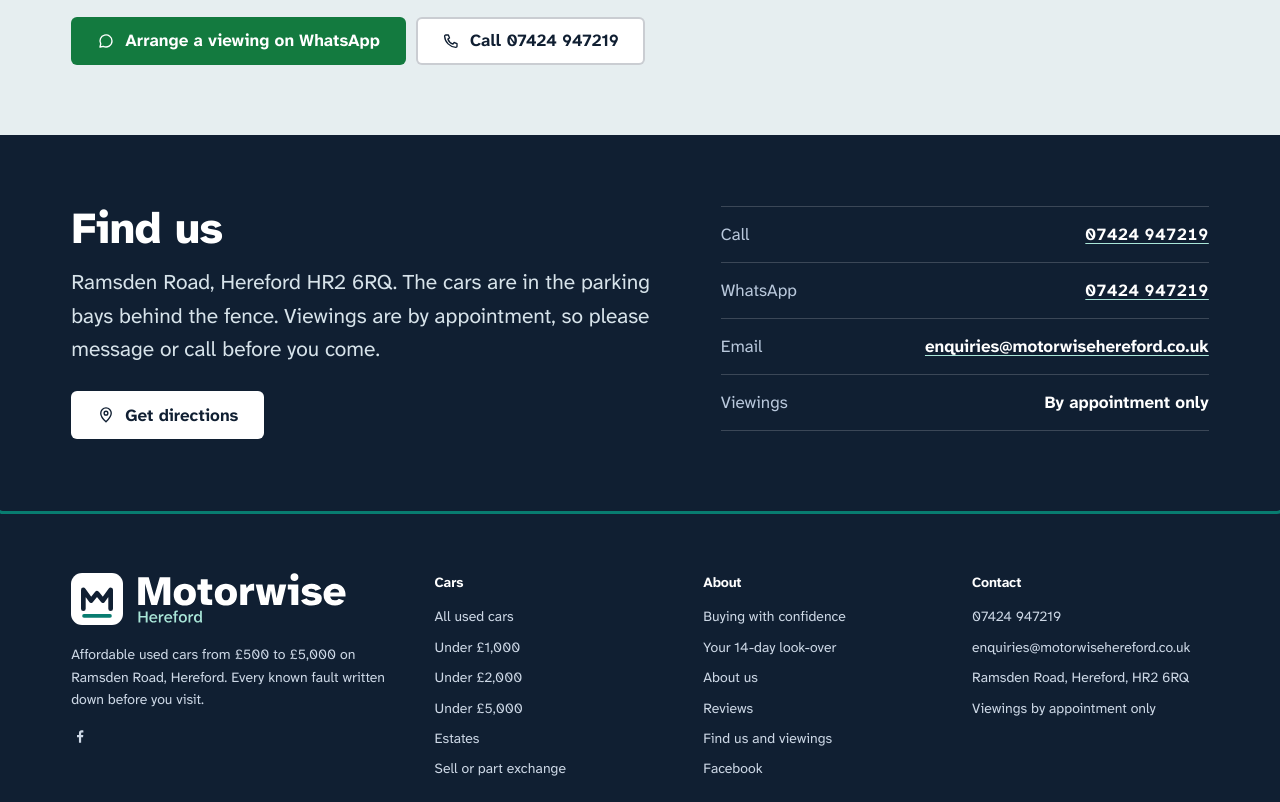
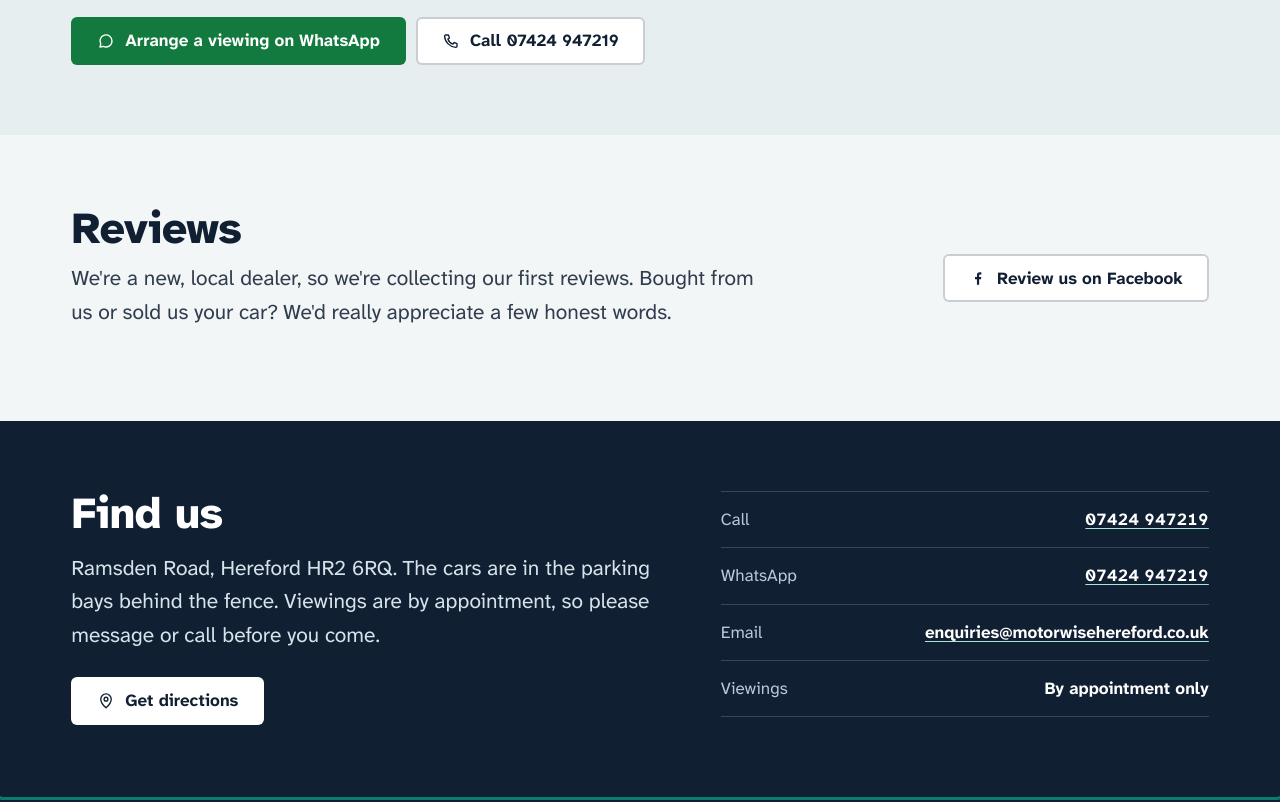
Before and after one commit to Jay3262/motorwise-website, a plain HTML site: page index.html in a window 1280 px wide. Shown: the part 1660-2462 px from the top of the page. Drawn offline with Linux system fonts and the light colour scheme.

Commit message:
Add reviews section
Co-Authored-By: Claude Opus 5.5 <noreply@anthropic.com>
Claude-Session: https://claude.ai/code/session_01QWyw63mSMzPjbCfCwuxaBR

```diff
--- a/index.html
+++ b/index.html
@@ -1210,7 +1210,11 @@ PAGES.home=()=>{
   <div class="reach">${waBtn("Arrange a viewing on WhatsApp","Hi, I'd like to arrange a viewing.")}${callNum()}</div>
  </div></section>
 
- ${CONFIG.googleReviews?`<section class="sec" aria-labelledby="rvh"><div class="wrap revline"><div><h2 id="rvh">Reviews</h2><p class="lede">See what customers say about buying from us.</p></div><a class="btn btn-line" href="${CONFIG.googleReviews}" target="_blank" rel="noopener noreferrer">Read our reviews on Google</a></div></section>`:""}
+ <section class="sec" aria-labelledby="rvh"><div class="wrap">
+  <div class="revline"><div><h2 id="rvh">Reviews</h2><p class="lede" style="margin-top:10px;max-width:52ch">${REVIEWS.length?"What customers say after buying from us or selling us their car.":"We're a new, local dealer, so we're collecting our first reviews. Bought from us or sold us your car? We'd really appreciate a few honest words."}</p></div>
+   <div class="reach">${CONFIG.googleReviews?`<a class="btn btn-line" href="${CONFIG.googleReviews}" target="_blank" rel="noopener noreferrer">Read our reviews on Google</a>`:""}${CONFIG.facebookReviews?fbBtn("Review us on Facebook","btn-line"):""}</div></div>
+  ${REVIEWS.length?`<div style="margin-top:28px">${ReviewsBlock(3)}</div>`:""}
+ </div></section>
 
  <section class="sec navy" aria-labelledby="fu"><div class="wrap findus">
   <div><h2 id="fu">Find us</h2><p>Ramsden Road, Hereford ${esc(CONFIG.address.postcode)}. The cars are in the parking bays behind the fence. Viewings are by appointment, so please message or call before you come.</p>
```
